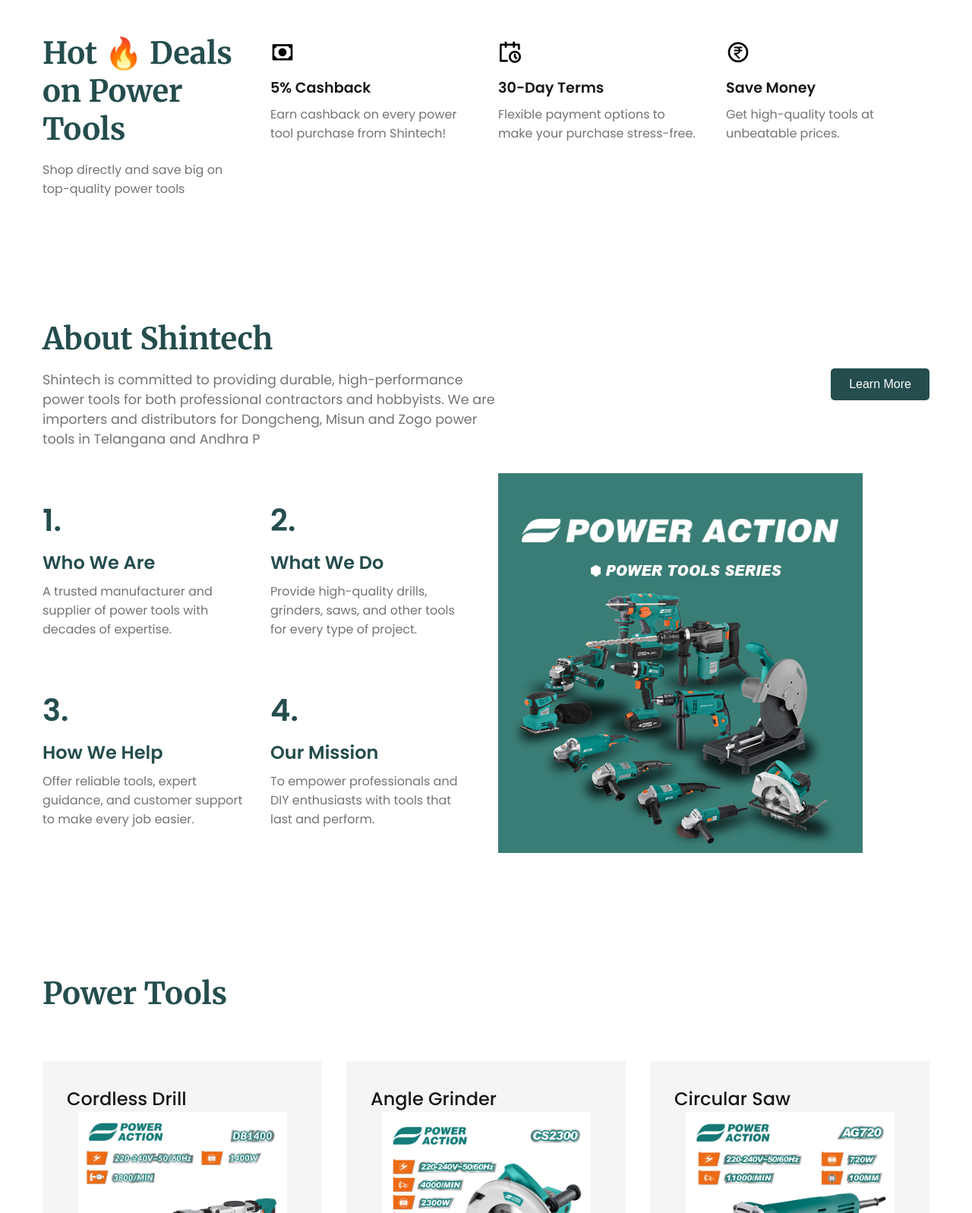
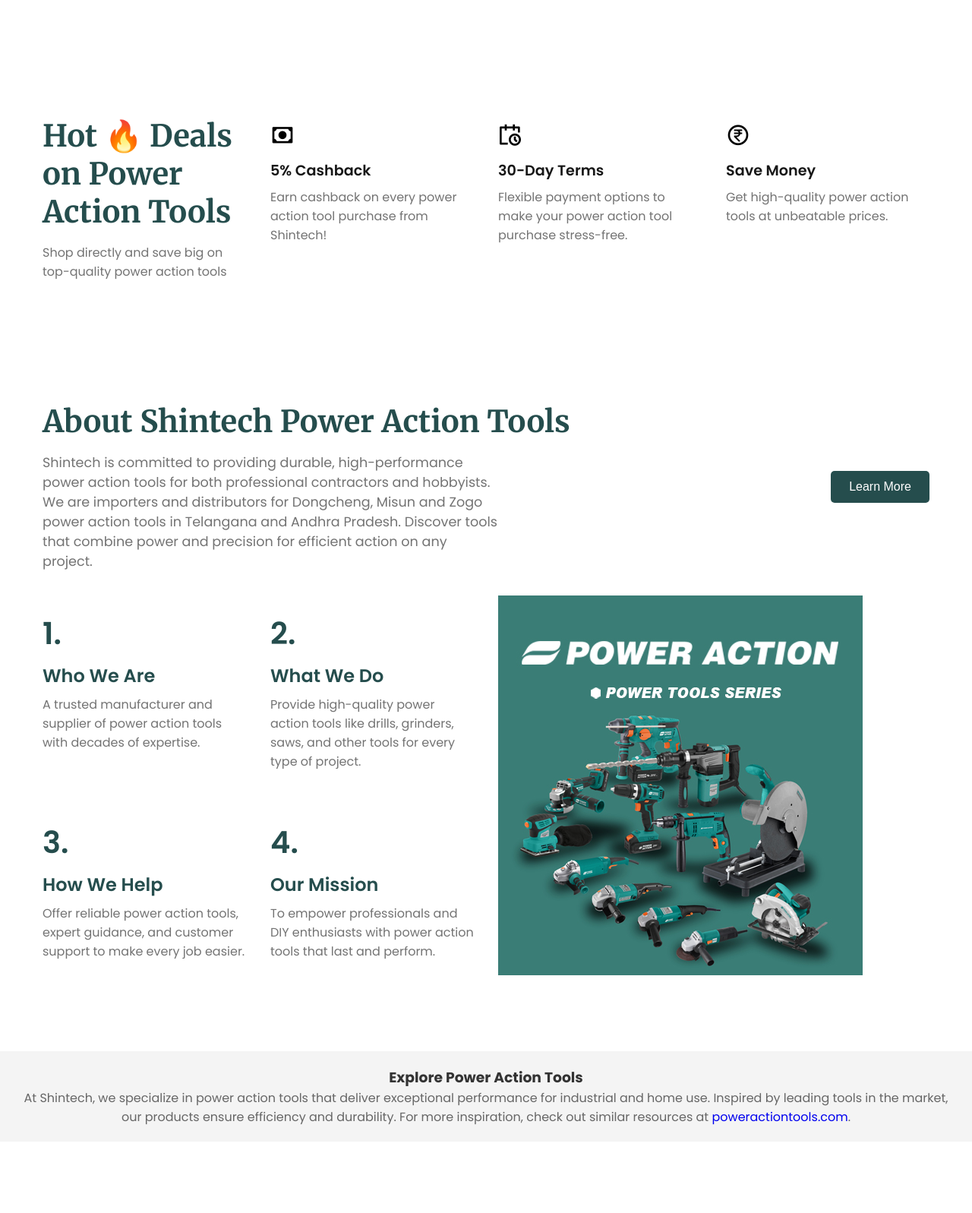
Before and after one commit to vinod-reddy-1998/shintech_1, a plain HTML site: page index.html in a window 1280 px wide. Shown: the part 685-2282 px from the top of the page at 76% size. Drawn offline with nearby package versions, Linux system fonts and the light colour scheme.

Commit message:
Update index.html

```diff
--- a/index.html
+++ b/index.html
@@ -3,6 +3,19 @@
   <head>
     <meta charset="UTF-8" />
     <meta name="viewport" content="width=device-width, initial-scale=1.0" />
+    <!-- SEO Meta Tags for "poweraction" and related keywords -->
+    <meta name="description" content="Discover high-quality power action tools at Shintech.in. Explore durable industrial power tools, drills, grinders, and more for professionals and DIY enthusiasts. Shop now for reliable performance." />
+    <meta name="keywords" content="power action tools, poweraction tools, industrial power tools, cordless drills, angle grinders, circular saws, hammer drills, electric sanders, jigsaws, Shintech power tools" />
+    <meta name="robots" content="index, follow" />
+    <meta name="author" content="Shintech" />
+    <!-- Open Graph for social sharing (helps with SEO indirectly) -->
+    <meta property="og:title" content="Power Action Tools | High-Quality Industrial Equipment | Shintech.in" />
+    <meta property="og:description" content="Shop power action tools at Shintech.in. Reliable, durable tools for every job, inspired by top brands like Dongcheng, Misun, and Zogo." />
+    <meta property="og:image" content="https://shintech.in/assets/header.jpg" />
+    <meta property="og:url" content="https://shintech.in" />
+    <meta property="og:type" content="website" />
+    <!-- Canonical URL to avoid duplicate content issues -->
+    <link rel="canonical" href="https://shintech.in" />
     <link
       href="https://cdn.jsdelivr.net/npm/remixicon@4.3.0/fonts/remixicon.css"
       rel="stylesheet"
@@ -12,7 +25,7 @@
       href="https://cdn.jsdelivr.net/npm/swiper@11/swiper-bundle.min.css"
     />
     <link rel="stylesheet" href="styles.css" />
-    <title>Shintech Power Tools</title>
+    <title>Power Action Tools | High-Quality Industrial Equipment | Shintech.in</title>
     <style>
       /* --- Social Icon Buttons --- */
       .product__buttons {
@@ -46,6 +59,19 @@
         transform: scale(1.1);
         opacity: 0.9;
       }
+      /* New style for poweraction section */
+      .poweraction__section {
+        background-color: #f4f4f4;
+        padding: 20px;
+        text-align: center;
+        margin: 20px 0;
+      }
+      .poweraction__section h3 {
+        color: #333;
+      }
+      .poweraction__section p {
+        color: #666;
+      }
     </style>
   </head>
 
@@ -63,11 +89,11 @@
       <ul class="nav__links" id="nav-links">
         <li><a href="#home">Home</a></li>
         <li><a href="#about">About</a></li>
-        <li><a href="#product">Products</a></li>
+        <li><a href="#product">Power Action Tools</a></li> <!-- Updated for keyword -->
         <li><a href="#contact">Contact</a></li>
       </ul>
       <div class="nav__search" id="nav-search">
-        <input type="text" placeholder="Search" />
+        <input type="text" placeholder="Search power action tools" /> <!-- Added keyword -->
         <span><i class="ri-search-2-line"></i></span>
       </div>
     </nav>
@@ -75,13 +101,13 @@
     <!-- HEADER -->
     <header class="section__container header__container" id="home">
       <div class="header__image">
-        <img src="assets/header.jpg" alt="Power Tools Banner" />
+        <img src="assets/header.jpg" alt="Power Action Tools Banner" />
       </div>
       <div class="header__content">
         <div>
-          <h1>High-Quality Power Tools for Every Job</h1>
+          <h1>High-Quality Power Action Tools for Every Job</h1> <!-- Added "Action" for keyword -->
           <p>
-            Shintech provides reliable and durable power tools designed for professionals and DIY enthusiasts alike.
+            Shintech provides reliable and durable power action tools designed for professionals and DIY enthusiasts alike. Explore our range of industrial power tools inspired by top brands.
           </p>
         </div>
       </div>
@@ -90,23 +116,23 @@
     <!-- DEALS -->
     <section class="section__container deals__container">
       <div class="deals__card">
-        <h2 class="section__header">Hot 🔥 Deals on Power Tools</h2>
-        <p>Shop directly and save big on top-quality power tools</p>
+        <h2 class="section__header">Hot 🔥 Deals on Power Action Tools</h2> <!-- Added keyword -->
+        <p>Shop directly and save big on top-quality power action tools</p>
       </div>
       <div class="deals__card">
         <span><i class="ri-cash-line"></i></span>
         <h4>5% Cashback</h4>
-        <p>Earn cashback on every power tool purchase from Shintech!</p>
+        <p>Earn cashback on every power action tool purchase from Shintech!</p>
       </div>
       <div class="deals__card">
         <span><i class="ri-calendar-schedule-line"></i></span>
         <h4>30-Day Terms</h4>
-        <p>Flexible payment options to make your purchase stress-free.</p>
+        <p>Flexible payment options to make your power action tool purchase stress-free.</p>
       </div>
       <div class="deals__card">
         <span><i class="ri-money-rupee-circle-line"></i></span>
         <h4>Save Money</h4>
-        <p>Get high-quality tools at unbeatable prices.</p>
+        <p>Get high-quality power action tools at unbeatable prices.</p>
       </div>
     </section>
 
@@ -114,104 +140,111 @@
     <section class="section__container about__container" id="about">
       <div class="about__header">
         <div>
-          <h2 class="section__header">About Shintech</h2>
+          <h2 class="section__header">About Shintech Power Action Tools</h2> <!-- Added keyword -->
           <p class="section__description">
-            Shintech is committed to providing durable, high-performance power tools for both professional contractors and hobbyists.
-            We are importers and distributors for Dongcheng, Misun and Zogo power tools in Telangana and Andhra P
+            Shintech is committed to providing durable, high-performance power action tools for both professional contractors and hobbyists.
+            We are importers and distributors for Dongcheng, Misun and Zogo power action tools in Telangana and Andhra Pradesh. Discover tools that combine power and precision for efficient action on any project.
           </p>
         </div>
         <button class="about__btn">Learn More</button>
       </div>
       <div class="about__content">
         <div class="about__image">
-          <img src="assets/about.png" alt="About Shintech" />
+          <img src="assets/about.png" alt="About Shintech Power Action Tools" />
         </div>
         <div class="about__grid">
           <div class="about__card">
             <h3>1.</h3>
             <h4>Who We Are</h4>
-            <p>A trusted manufacturer and supplier of power tools with decades of expertise.</p>
+            <p>A trusted manufacturer and supplier of power action tools with decades of expertise.</p>
           </div>
           <div class="about__card">
             <h3>2.</h3>
             <h4>What We Do</h4>
-            <p>Provide high-quality drills, grinders, saws, and other tools for every type of project.</p>
+            <p>Provide high-quality power action tools like drills, grinders, saws, and other tools for every type of project.</p>
           </div>
           <div class="about__card">
             <h3>3.</h3>
             <h4>How We Help</h4>
-            <p>Offer reliable tools, expert guidance, and customer support to make every job easier.</p>
+            <p>Offer reliable power action tools, expert guidance, and customer support to make every job easier.</p>
           </div>
           <div class="about__card">
             <h3>4.</h3>
             <h4>Our Mission</h4>
-            <p>To empower professionals and DIY enthusiasts with tools that last and perform.</p>
+            <p>To empower professionals and DIY enthusiasts with power action tools that last and perform.</p>
           </div>
         </div>
       </div>
     </section>
 
+    <!-- POWER ACTION SECTION (Inspired by poweractiontools.com - Ethical Integration) -->
+    <!-- Note: This is a new section to tie in "poweraction" without copying. If you want to link to poweractiontools.com, add a link here ethically. -->
+    <section class="poweraction__section">
+      <h3>Explore Power Action Tools</h3>
+      <p>At Shintech, we specialize in power action tools that deliver exceptional performance for industrial and home use. Inspired by leading tools in the market, our products ensure efficiency and durability. For more inspiration, check out similar resources at <a href="https://poweractiontools.com/" target="_blank" rel="noopener">poweractiontools.com</a>.</p>
+    </section>
+
     <!-- PRODUCTS -->
     <section class="section__container product__container" id="product">
-      <h2 class="section__header">Power Tools</h2>
+      <h2 class="section__header">Power Action Tools</h2> <!-- Updated for keyword -->
       <div class="product__grid">
         <!-- Product Template -->
         <div class="product__card" data-product="Cordless Drill">
-          <h4>Cordless Drill</h4>
-          <img src="assets/product-1.png" alt="Cordless Drill" />
+          <h4>Cordless Drill - Power Action Tool</h4> <!-- Added keyword -->
+          <img src="assets/product-1.png" alt="Cordless Drill Power Action Tool" />
           <div class="product__buttons">
             <a href="#" class="btn whatsapp"><i class="ri-whatsapp-fill"></i></a>
-            <a href="https://www.facebook.com/sharer/sharer.php?u=example.com" target="_blank" class="btn facebook"><i class="ri-facebook-circle-fill"></i></a>
+            <a href="https://www.facebook.com/sharer/sharer.php?u=https://shintech.in" target="_blank" class="btn facebook"><i class="ri-facebook-circle-fill"></i></a>
             <a href="https://www.youtube.com/@shintech" target="_blank" class="btn youtube"><i class="ri-youtube-fill"></i></a>
           </div>
         </div>
 
         <div class="product__card" data-product="Angle Grinder">
-          <h4>Angle Grinder</h4>
-          <img src="assets/product-2.png" alt="Angle Grinder" />
+          <h4>Angle Grinder - Power Action Tool</h4>
+          <img src="assets/product-2.png" alt="Angle Grinder Power Action Tool" />
           <div class="product__buttons">
             <a href="#" class="btn whatsapp"><i class="ri-whatsapp-fill"></i></a>
-            <a href="https://www.facebook.com/sharer/sharer.php?u=example.com" target="_blank" class="btn facebook"><i class="ri-facebook-circle-fill"></i></a>
+            <a href="https://www.facebook.com/sharer/sharer.php?u=https://shintech.in" target="_blank" class="btn facebook"><i class="ri-facebook-circle-fill"></i></a>
             <a href="https://www.youtube.com/@shintech" target="_blank" class="btn youtube"><i class="ri-youtube-fill"></i></a>
           </div>
         </div>
 
         <div class="product__card" data-product="Circular Saw">
-          <h4>Circular Saw</h4>
-          <img src="assets/product-3.png" alt="Circular Saw" />
+          <h4>Circular Saw - Power Action Tool</h4>
+          <img src="assets/product-3.png" alt="Circular Saw Power Action Tool" />
           <div class="product__buttons">
             <a href="#" class="btn whatsapp"><i class="ri-whatsapp-fill"></i></a>
-            <a href="https://www.facebook.com/sharer/sharer.php?u=example.com" target="_blank" class="btn facebook"><i class="ri-facebook-circle-fill"></i></a>
+            <a href="https://www.facebook.com/sharer/sharer.php?u=https://shintech.in" target="_blank" class="btn facebook"><i class="ri-facebook-circle-fill"></i></a>
             <a href="https://www.youtube.com/@shintech" target="_blank" class="btn youtube"><i class="ri-youtube-fill"></i></a>
           </div>
         </div>
 
         <div class="product__card" data-product="Hammer Drill">
-          <h4>Hammer Drill</h4>
-          <img src="assets/product-4.png" alt="Hammer Drill" />
+          <h4>Hammer Drill - Power Action Tool</h4>
+          <img src="assets/product-4.png" alt="Hammer Drill Power Action Tool" />
           <div class="product__buttons">
             <a href="#" class="btn whatsapp"><i class="ri-whatsapp-fill"></i></a>
-            <a href="https://www.facebook.com/sharer/sharer.php?u=example.com" target="_blank" class="btn facebook"><i class="ri-facebook-circle-fill"></i></a>
+            <a href="https://www.facebook.com/sharer/sharer.php?u=https://shintech.in" target="_blank" class="btn facebook"><i class="ri-facebook-circle-fill"></i></a>
             <a href="https://www.youtube.com/@shintech" target="_blank" class="btn youtube"><i class="ri-youtube-fill"></i></a>
           </div>
         </div>
 
         <div class="product__card" data-product="Electric Sander">
-          <h4>Electric Sander</h4>
-          <img src="assets/product-5.png" alt="Electric Sander" />
+          <h4>Electric Sander - Power Action Tool</h4>
+          <img src="assets/product-5.png" alt="Electric Sander Power Action Tool" />
           <div class="product__buttons">
             <a href="#" class="btn whatsapp"><i class="ri-whatsapp-fill"></i></a>
-            <a href="https://www.facebook.com/sharer/sharer.php?u=example.com" target="_blank" class="btn facebook"><i class="ri-facebook-circle-fill"></i></a>
+            <a href="https://www.facebook.com/sharer/sharer.php?u=https://shintech.in" target="_blank" class="btn facebook"><i class="ri-facebook-circle-fill"></i></a>
             <a href="https://www.youtube.com/@shintech" target="_blank" class="btn youtube"><i class="ri-youtube-fill"></i></a>
           </div>
         </div>
 
         <div class="product__card" data-product="Jigsaw">
-          <h4>Jigsaw</h4>
-          <img src="assets/product-6.png" alt="Jigsaw" />
+          <h4>Jigsaw - Power Action Tool</h4>
+          <img src="assets/product-6.png" alt="Jigsaw Power Action Tool" />
           <div class="product__buttons">
             <a href="#" class="btn whatsapp"><i class="ri-whatsapp-fill"></i></a>
-            <a href="https://www.facebook.com/sharer/sharer.php?u=example.com" target="_blank" class="btn facebook"><i class="ri-facebook-circle-fill"></i></a>
+            <a href="https://www.facebook.com/sharer/sharer.php?u=https://shintech.in" target="_blank" class="btn facebook"><i class="ri-facebook-circle-fill"></i></a>
             <a href="https://www.youtube.com/@shintech" target="_blank" class="btn youtube"><i class="ri-youtube-fill"></i></a>
           </div>
         </div>
@@ -226,7 +259,7 @@
           <div class="footer__logo">
             <a href="#" class="logo">Shintech</a>
           </div>
-          <p>Quality power tools designed for performance, reliability, and safety.</p>
+          <p>Quality power action tools designed for performance, reliability, and safety.</p>
           <ul class="footer__socials">
             <li><a href="#"><i class="ri-facebook-fill"></i></a></li>
             <li><a href="#"><i class="ri-twitter-fill"></i></a></li>
```
